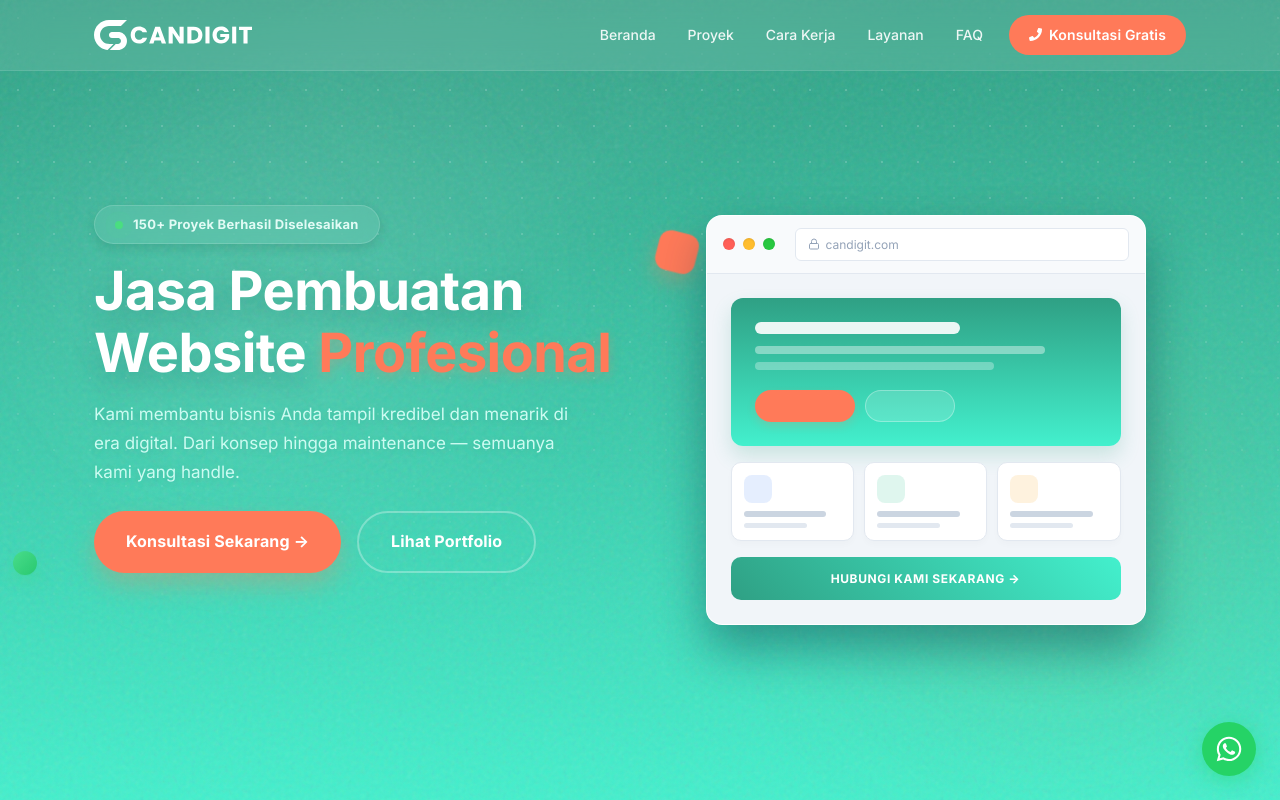
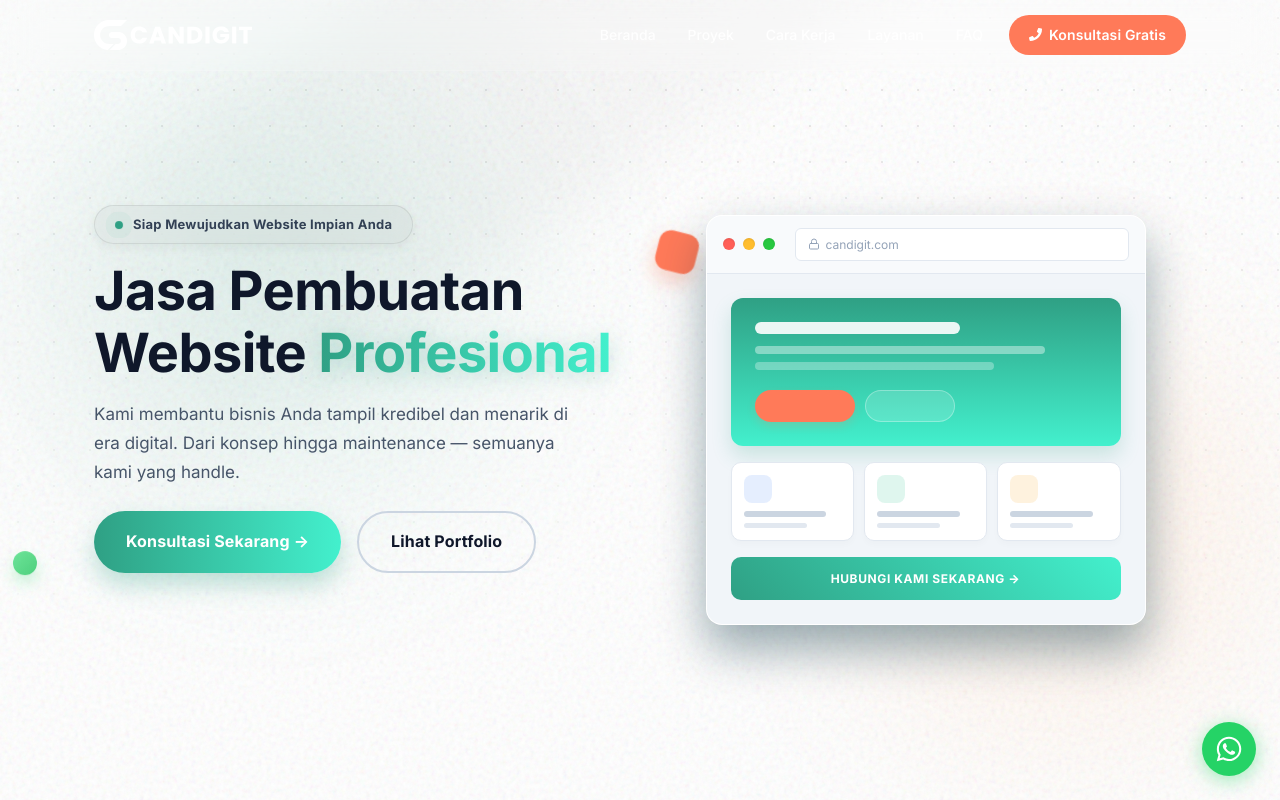
Before and after one commit to navyrastudio/companyprofilecandigital, a Next.js app: page / in a window 1280 px wide. Shown: the top 800 px of the page. Built offline with nearby package versions, Linux system fonts and the light colour scheme.

Commit message:
style(hero): change background color to white

```diff
--- a/app/components/HeroSection.tsx
+++ b/app/components/HeroSection.tsx
@@ -3,7 +3,7 @@ export default function HeroSection() {
     <section
       id="hero"
       style={{
-        background: "linear-gradient(to bottom, #2FA084 0%, #43F0CD 100%)",
+        background: "#ffffff",
         paddingTop: "110px",
         paddingBottom: "40px",
         minHeight: "100vh",
@@ -30,7 +30,7 @@ export default function HeroSection() {
           style={{
             position: "absolute",
             top: 0, left: 0, right: 0, bottom: 0,
-            backgroundImage: "radial-gradient(rgba(255,255,255,0.18) 1.5px, transparent 1.5px)",
+            backgroundImage: "radial-gradient(rgba(0,0,0,0.08) 1.5px, transparent 1.5px)",
             backgroundSize: "36px 36px",
             maskImage: "linear-gradient(to bottom, rgba(0,0,0,1) 20%, rgba(0,0,0,0) 90%)",
             WebkitMaskImage: "linear-gradient(to bottom, rgba(0,0,0,1) 20%, rgba(0,0,0,0) 90%)"
@@ -38,11 +38,11 @@ export default function HeroSection() {
         />
 
         {/* Elegant Animated Soft Glows */}
-        <div className="hero-float-1" style={{ position: "absolute", top: "-15%", left: "-10%", width: "800px", height: "800px", background: "radial-gradient(circle, rgba(255, 255, 255, 0.1) 0%, transparent 60%)", filter: "blur(60px)", borderRadius: "50%" }} />
+        <div className="hero-float-1" style={{ position: "absolute", top: "-15%", left: "-10%", width: "800px", height: "800px", background: "radial-gradient(circle, rgba(47, 160, 132, 0.15) 0%, transparent 60%)", filter: "blur(60px)", borderRadius: "50%" }} />
         <div className="hero-float-2" style={{ position: "absolute", bottom: "-10%", right: "-10%", width: "700px", height: "700px", background: "radial-gradient(circle, rgba(255, 107, 0, 0.1) 0%, transparent 60%)", filter: "blur(60px)", borderRadius: "50%" }} />
 
         {/* Soft diagonal light ray */}
-        <div style={{ position: "absolute", top: "-10%", right: "10%", width: "100%", height: "300px", background: "linear-gradient(90deg, transparent 0%, rgba(255,255,255,0.03) 50%, transparent 100%)", transform: "rotate(-35deg)", filter: "blur(30px)" }} />
+        <div style={{ position: "absolute", top: "-10%", right: "10%", width: "100%", height: "300px", background: "linear-gradient(90deg, transparent 0%, rgba(0,0,0,0.03) 50%, transparent 100%)", transform: "rotate(-35deg)", filter: "blur(30px)" }} />
       </div>
 
       <div className="container" style={{ position: "relative", zIndex: 10 }}>
@@ -67,18 +67,18 @@ export default function HeroSection() {
                 display: "inline-flex",
                 alignItems: "center",
                 gap: "10px",
-                background: "rgba(255,255,255,0.08)",
+                background: "rgba(0,0,0,0.03)",
                 backdropFilter: "blur(10px)",
-                border: "1px solid rgba(255,255,255,0.15)",
+                border: "1px solid rgba(0,0,0,0.08)",
                 borderRadius: "50px",
                 padding: "8px 20px",
                 marginBottom: "16px",
-                boxShadow: "0 4px 12px rgba(0,0,0,0.1)",
+                boxShadow: "0 4px 12px rgba(0,0,0,0.05)",
               }}
             >
-              <span className="pulse-dot" style={{ width: 8, height: 8, borderRadius: "50%", background: "#4ade80", display: "inline-block", boxShadow: "0 0 10px #4ade80" }} />
-              <span style={{ color: "#E2FBF5", fontSize: "13px", fontWeight: 700, letterSpacing: "0.02em" }}>
-                150+ Proyek Berhasil Diselesaikan
+              <span className="pulse-dot" style={{ width: 8, height: 8, borderRadius: "50%", background: "#2FA084", display: "inline-block", boxShadow: "0 0 10px #2FA084" }} />
+              <span style={{ color: "#334155", fontSize: "13px", fontWeight: 700, letterSpacing: "0.02em" }}>
+                Siap Mewujudkan Website Impian Anda
               </span>
             </div>
 
@@ -86,31 +86,31 @@ export default function HeroSection() {
               style={{
                 fontSize: "clamp(32px, 4.5vw, 54px)",
                 fontWeight: 800,
-                color: "#ffffff",
+                color: "#0f172a",
                 marginBottom: "16px",
                 lineHeight: 1.15,
                 letterSpacing: "-0.01em",
-                textShadow: "0 10px 30px rgba(0,45,61,0.2)",
               }}
             >
               Jasa Pembuatan<br />
               Website{" "}
               <span style={{
-                color: "#ff7a59",
+                background: "linear-gradient(to right, #2FA084 0%, #43F0CD 100%)",
+                WebkitBackgroundClip: "text",
+                WebkitTextFillColor: "transparent",
                 display: "inline-block",
-                textShadow: "0 4px 12px rgba(255,122,89,0.3)"
+                filter: "drop-shadow(0 4px 12px rgba(47,160,132,0.3))"
               }}>Profesional</span>
             </h1>
 
             <p
               style={{
                 fontSize: "17px",
-                color: "#CCFBF1",
+                color: "#475569",
                 marginBottom: "24px",
                 lineHeight: 1.7,
                 maxWidth: "500px",
                 fontWeight: 400,
-                textShadow: "0 2px 10px rgba(0,45,61,0.1)",
               }}
             >
               Kami membantu bisnis Anda tampil kredibel dan menarik di era digital.
@@ -128,9 +128,9 @@ export default function HeroSection() {
                   padding: "16px 32px",
                   fontSize: "16px",
                   fontWeight: 700,
-                  background: "#ff7a59",
+                  background: "linear-gradient(to right, #2FA084 0%, #43F0CD 100%)",
                   color: "#ffffff",
-                  boxShadow: "0 12px 24px rgba(255,122,89,0.3)",
+                  boxShadow: "0 12px 24px rgba(47,160,132,0.3)",
                   border: "none",
                 }}
               >
@@ -145,8 +145,8 @@ export default function HeroSection() {
                   fontSize: "16px",
                   fontWeight: 700,
                   background: "transparent",
-                  border: "2px solid rgba(255,255,255,0.3)",
-                  color: "#fff",
+                  border: "2px solid #cbd5e1",
+                  color: "#0f172a",
                 }}
               >
                 Lihat Portfolio
@@ -282,17 +282,17 @@ export default function HeroSection() {
           100% { transform: translateY(0px) scale(1) rotate(15deg); }
         }
         @keyframes pulseDot {
-          0% { transform: scale(0.95); box-shadow: 0 0 0 0 rgba(74, 222, 128, 0.7); }
-          70% { transform: scale(1); box-shadow: 0 0 0 10px rgba(74, 222, 128, 0); }
-          100% { transform: scale(0.95); box-shadow: 0 0 0 0 rgba(74, 222, 128, 0); }
+          0% { transform: scale(0.95); box-shadow: 0 0 0 0 rgba(47, 160, 132, 0.7); }
+          70% { transform: scale(1); box-shadow: 0 0 0 10px rgba(47, 160, 132, 0); }
+          100% { transform: scale(0.95); box-shadow: 0 0 0 0 rgba(47, 160, 132, 0); }
         }
         .hero-float-1 { animation: heroFloat 6s ease-in-out infinite; }
         .hero-float-2 { animation: heroFloatAlt 8s ease-in-out infinite; }
         .hero-float-3 { animation: heroFloat 7s ease-in-out infinite 2s; }
         .pulse-dot { animation: pulseDot 2s infinite; }
 
-        .hero-btn:hover { transform: translateY(-3px); box-shadow: 0 16px 32px rgba(255,122,89,0.4) !important; }
-        .hero-btn-outline:hover { background: rgba(255,255,255,0.1) !important; transform: translateY(-3px); }
+        .hero-btn:hover { transform: translateY(-3px); box-shadow: 0 16px 32px rgba(47,160,132,0.4) !important; }
+        .hero-btn-outline:hover { background: rgba(0,0,0,0.05) !important; transform: translateY(-3px); }
 
         @media (max-width: 900px) {
           #hero .two-col { grid-template-columns: 1fr !important; }
```
